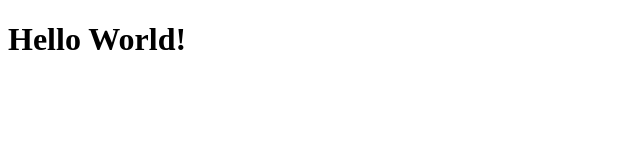
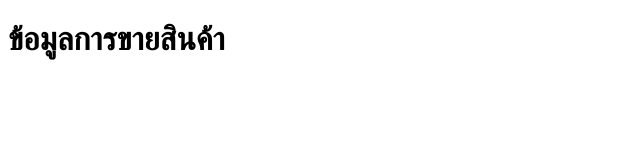
Before and after one commit to jayrboy/GitHub-Example, a plain HTML site: page index.html in a window 1280 px wide. Shown: the whole page, without its empty margins (0-640 px from the left). Drawn offline with Linux system fonts and the light colour scheme.

Commit message:
add sale data

```diff
--- a/app.js
+++ b/app.js
@@ -1,2 +1 @@
 console.log("Hello")
-console.log("Add New")
--- a/index.html
+++ b/index.html
@@ -6,6 +6,6 @@
     <title>Document</title>
 </head>
 <body>
-    <h1>Hello World!</h1>
+    <h1>ข้อมูลการขายสินค้า</h1>
 </body>
 </html>
```
Also changed, not shown: readme.txt (added).
